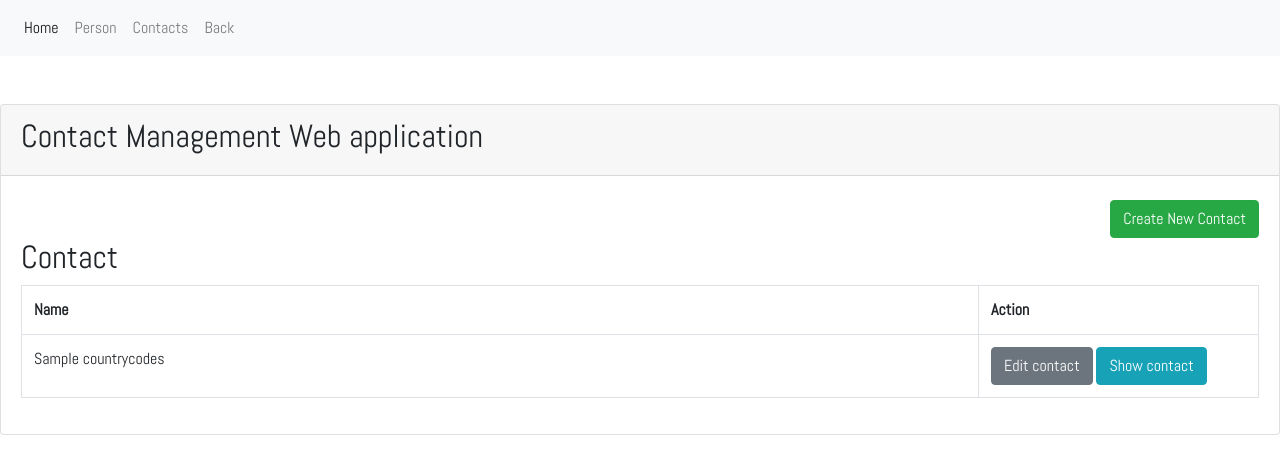
After one commit to abelisio/recruitment, a Laravel app: template resources/views/contact.blade.php in a window 1280 px wide. The commit adds this page. Shown: the top 474 px of the page. Run offline with Laravel 8, Linux system fonts and the light colour scheme; the template is opened without the code that fills it: most values are stand-ins (such as "Sample title", 1, 10 or a date in 2020).

Commit message:
third commit

```diff
--- a/app/Http/Controllers/PersonController.php
+++ b/app/Http/Controllers/PersonController.php
@@ -13,7 +13,6 @@ class PersonController extends Controller
     {
         $persons = Person::all();
         return view('person', ['persons'=> $persons]);
-        //return view('person');
 
     }
 
--- /dev/null
+++ b/resources/views/contact.blade.php
@@ -0,0 +1,42 @@
+@extends('layout')
+
+@section('content')
+<div class="card mt-5">
+    <div class="card-header">
+        <h2>Contact Management Web application</h2>
+    </div>
+    <div class="card-body">
+        <div class="row">
+            <div class="col-lg-12 mt-1 mr-1">
+                <div class="float-right">
+<a class="btn btn-success" href="{{ route('contacts.create') }}">Create New Contact</a>
+                </div>
+            </div>
+        </div>
+<h2>Contact</h2>
+
+<div class="row mt-2">
+    <div class="col-lg-12">
+    <table class="table table-bordered">
+    <tr>
+        <th>Name</th>
+        <th width="280px">Action</th>
+    </tr>
+@foreach ($contacts as $contact )
+
+<tr>
+        <td>{{ $contact->countrycodes }}</td>
+        <td>
+            <form action="" method="">
+        <a class="btn btn-secondary" href="{{route('contacts.edit',['contact'=>$contact->id]) }}">Edit contact</a>
+        <a class="btn btn-info" href="{{route('contacts.show', ['contact' => $contact->id])}}">Show contact</a> </li>
+        @csrf
+            </form>
+    </td>
+</tr>
+@endforeach
+</table>
+</div>
+</div>
+    </div>
+@endsection
--- a/routes/web.php
+++ b/routes/web.php
@@ -5,6 +5,7 @@ use App\Http\Controllers\PersonController;
 use App\Http\Controllers\ContactController;
 
 Route::get('/', [HomeController::class, 'index'])->name('home');
+
 Route::get('/persons', [PersonController::class, 'index'])->name('persons.index');
 Route::get('/persons/create', [PersonController::class, 'create'])->name('persons.create');
 Route::post('/persons', [PersonController::class, 'store'])->name('persons.store');
@@ -14,7 +15,7 @@ Route::put('/persons/update/{person}', [PersonController::class, 'update'])->nam
 Route::delete('/persons/{person}', [PersonController::class, 'destroy'])->name('persons.destroy');
 
 
-Route::get('/contacts ', [ContactController::class, 'index'])->name('contacts.index');
+Route::get('/contacts', [ContactController::class, 'index'])->name('contacts.index');
 Route::get('/contacts/create', [ContactController::class, 'create'])->name('contacts.create');
 Route::post('/contacts', [ContactController::class, 'store'])->name('contacts.store');
 Route::get('/contacts/{contact}', [ContactController::class, 'show'])->name('contacts.show');
```
Also changed, not shown: app/Http/Controllers/ContactController.php (+5 -4 lines), resources/views/contacts_create.blade.php (+7 -7 lines).
